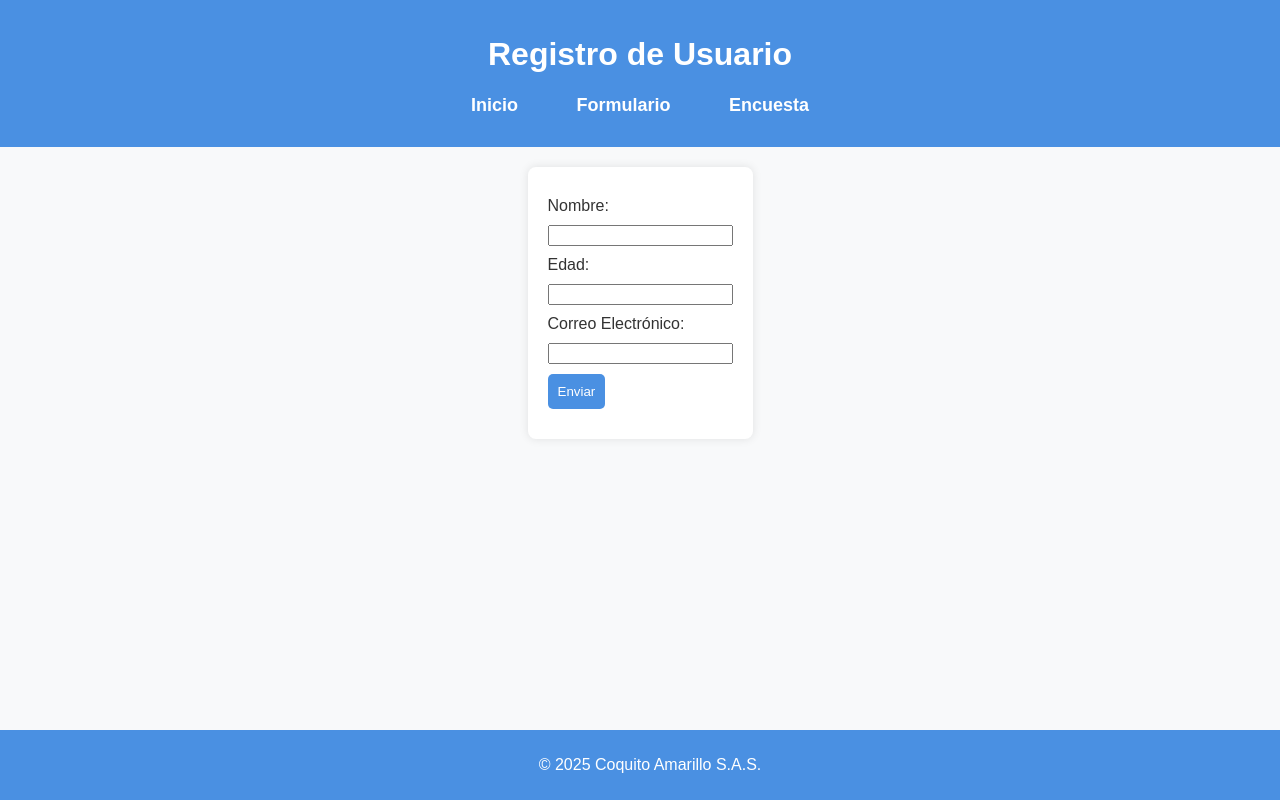
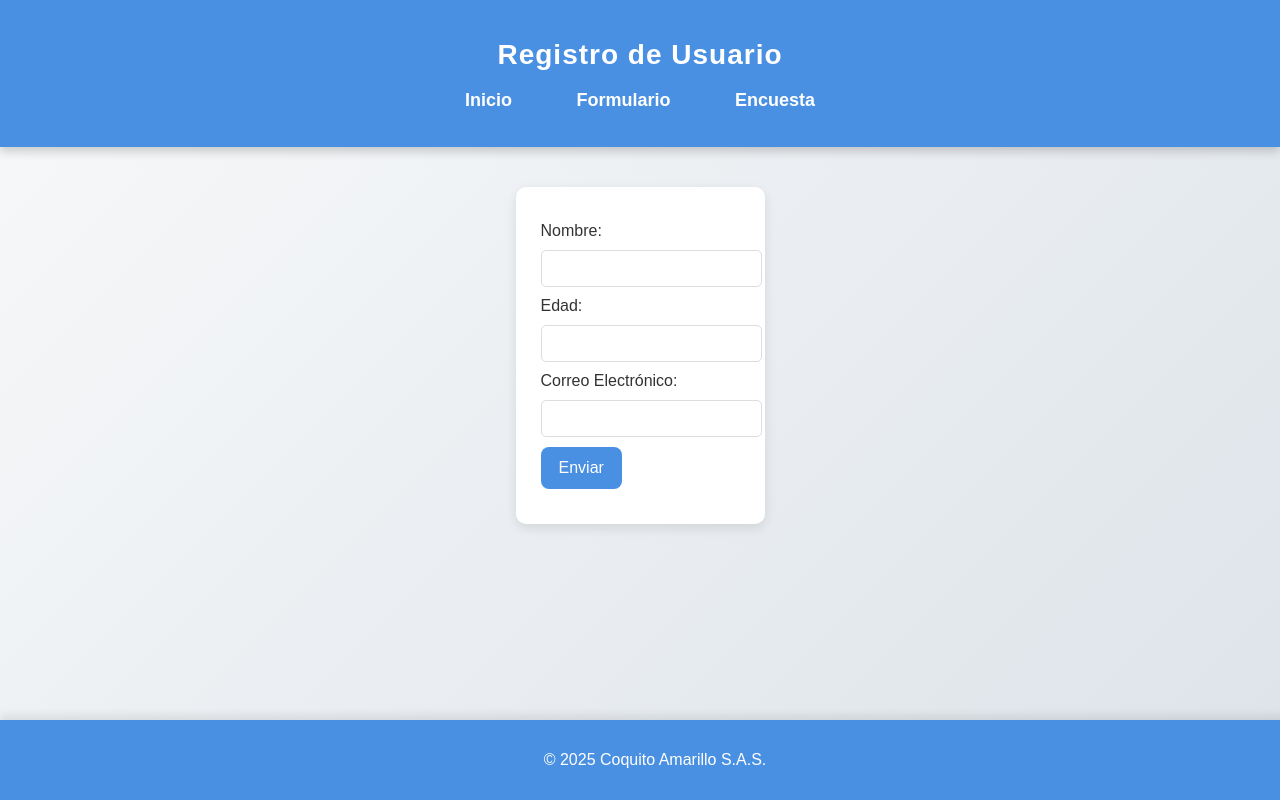
Before and after one commit to Coquito-Amarillo-S-A-S/coquito-amarillo-web, a plain HTML site: page src/persona.html in a window 1280 px wide. Shown: the top 800 px of the page. Drawn offline with Linux system fonts and the light colour scheme.

Commit message:
Agregando más interactividad a la página

```diff
--- a/src/styles.css
+++ b/src/styles.css
@@ -1,6 +1,7 @@
+/* 🔹 Configuración General */
 body {
-    font-family: Arial, sans-serif;
-    background-color: #f8f9fa;
+    font-family: 'Poppins', sans-serif;
+    background: linear-gradient(135deg, #f8f9fa, #dde3e9); /* Fondo con degradado suave */
     color: #333;
     margin: 0;
     padding: 0;
@@ -9,12 +10,22 @@ body {
     flex-direction: column;
     min-height: 100vh;
 }
+
+/* 🔹 Encabezado */
 header {
     background-color: #4a90e2;
     color: white;
     width: 100%;
-    padding: 15px 0;
+    padding: 20px 0;
+    box-shadow: 0px 4px 10px rgba(0, 0, 0, 0.2);
+    transition: all 0.3s ease-in-out;
 }
+header h1 {
+    font-size: 28px;
+    letter-spacing: 1px;
+}
+
+/* 🔹 Menú de Navegación */
 nav ul {
     list-style: none;
     padding: 0;
@@ -28,50 +39,102 @@ nav ul li a {
     color: white;
     font-weight: bold;
     font-size: 18px;
-    padding: 8px 12px;
-    border-radius: 5px;
-    transition: background-color 0.3s ease, color 0.3s ease;
+    padding: 10px 15px;
+    border-radius: 8px;
+    transition: all 0.3s ease;
 }
 nav ul li a:hover {
     background-color: #357ABD;
     color: #fff;
+    transform: scale(1.1);
 }
+
+/* 🔹 Contenido Principal */
 main {
     flex: 1;
-    padding: 20px;
+    padding: 40px;
+    max-width: 900px;
+    margin: auto;
+    animation: fadeIn 1.5s ease-in-out; /* Efecto de aparición */
 }
+
+/* 🔹 Imagen del Logo */
 .logo {
     width: 280px;
-    border-radius: 10px;
-    box-shadow: 0 0 5px rgba(0, 0, 0, 0.2);
+    border-radius: 15px;
+    box-shadow: 0 0 12px rgba(0, 0, 0, 0.2);
+    transition: transform 0.3s ease-in-out;
 }
+.logo:hover {
+    transform: scale(1.08) rotate(2deg);
+}
+
+/* 🔹 Secciones */
+section {
+    background: white;
+    padding: 30px;
+    border-radius: 12px;
+    box-shadow: 0 4px 10px rgba(0, 0, 0, 0.1);
+    margin-top: 20px;
+    animation: slideUp 1.2s ease-in-out;
+}
+
+/* 🔹 Botones */
+button {
+    background-color: #4a90e2;
+    color: white;
+    border: none;
+    padding: 12px 18px;
+    cursor: pointer;
+    border-radius: 8px;
+    font-size: 16px;
+    transition: all 0.3s ease;
+}
+button:hover {
+    background-color: #357ABD;
+    transform: scale(1.1);
+}
+
+/* 🔹 Formulario */
 form {
     background: white;
-    padding: 20px;
-    border-radius: 8px;
+    padding: 25px;
+    border-radius: 10px;
     display: inline-block;
     text-align: left;
-    box-shadow: 0 0 10px rgba(0, 0, 0, 0.1);
+    box-shadow: 0 4px 12px rgba(0, 0, 0, 0.1);
+    transition: all 0.3s ease-in-out;
+}
+form:hover {
+    transform: scale(1.02);
 }
 label, input, button {
     display: block;
     margin: 10px 0;
 }
-button {
-    background-color: #4a90e2;
-    color: white;
-    border: none;
+input {
+    width: 100%;
     padding: 10px;
-    cursor: pointer;
+    border: 1px solid #ddd;
     border-radius: 5px;
-    transition: background-color 0.3s ease;
 }
-button:hover {
-    background-color: #357ABD;
-}
+
+/* 🔹 Pie de Página */
 footer {
     background-color: #4a90e2;
     color: white;
-    padding: 10px;
+    padding: 15px;
     width: 100%;
+    box-shadow: 0 -4px 10px rgba(0, 0, 0, 0.1);
 }
+
+/* 🔹 Animaciones */
+@keyframes fadeIn {
+    from { opacity: 0; }
+    to { opacity: 1; }
+}
+
+@keyframes slideUp {
+    from { transform: translateY(50px); opacity: 0; }
+    to { transform: translateY(0); opacity: 1; }
+}
```
